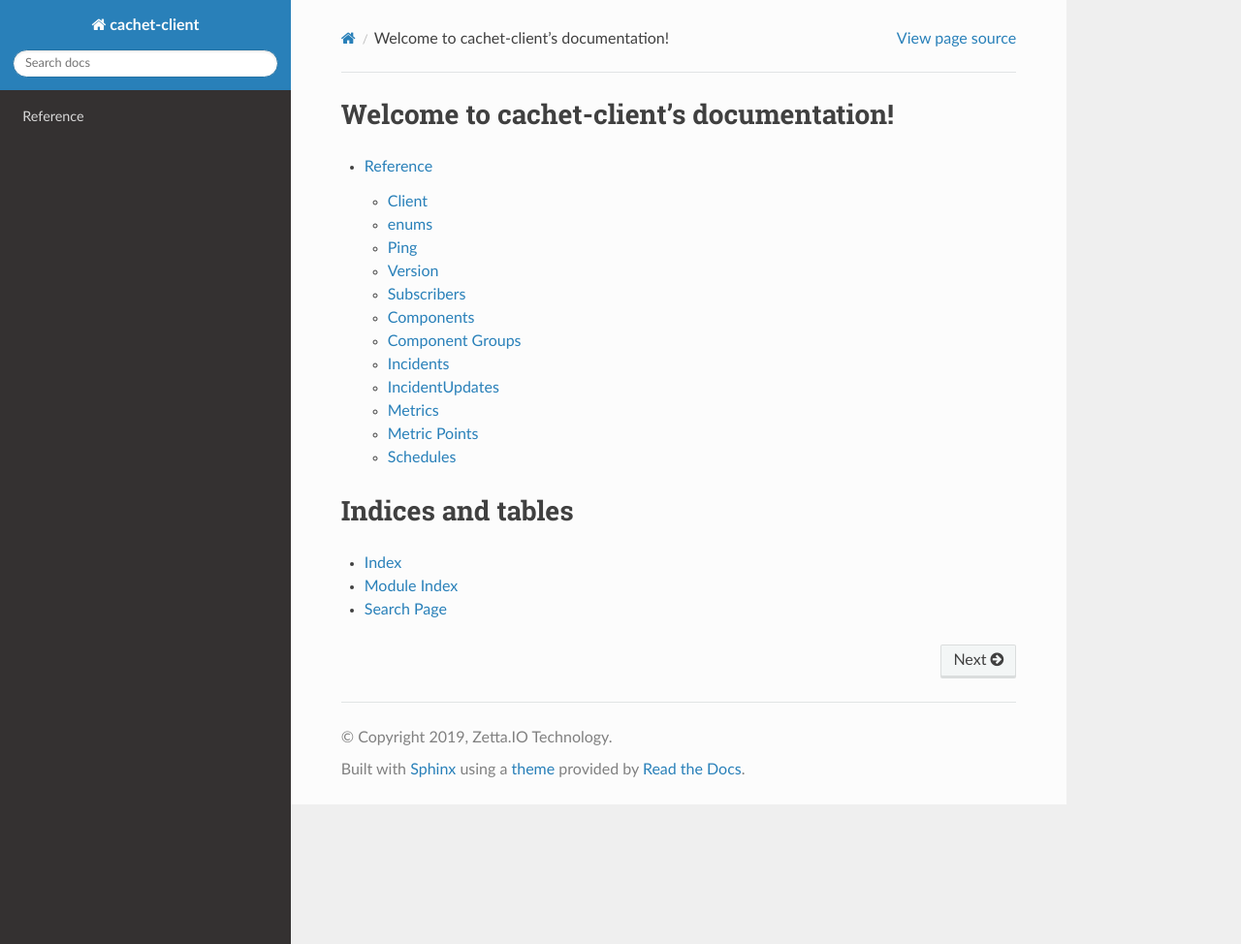
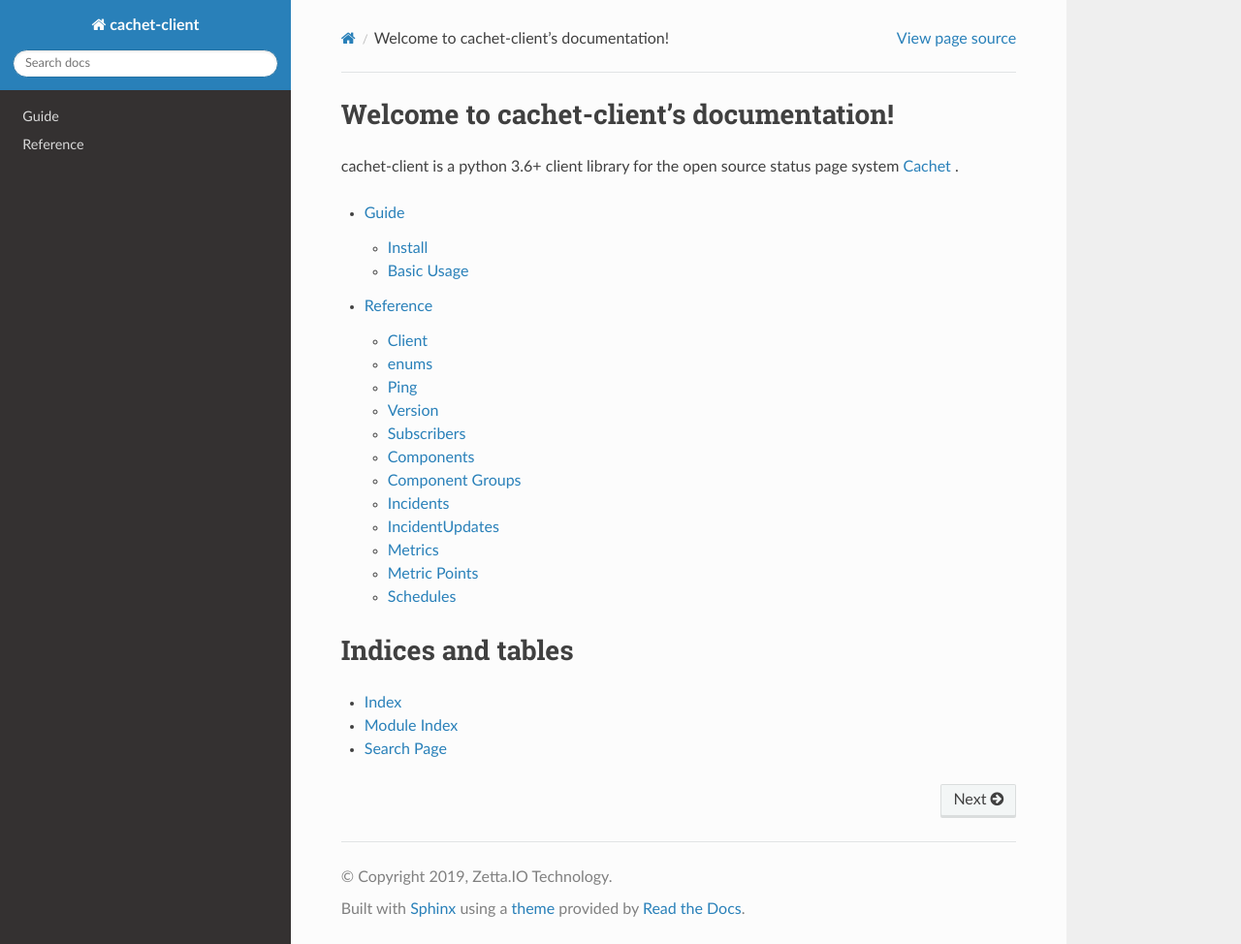
Before and after one commit to ZettaIO/cachet-client, a Sphinx documentation site: the page built from docs/index.rst, in a window 1280 px wide and 974 px high. Shown: the whole window at 97% size. Built offline with Sphinx 7.4.7 and the Read the Docs theme 2.0.0, drawn with Linux system fonts in a browser that asks for light colours.

Commit message:
rst structure

```diff
--- /dev/null
+++ b/docs/guide/basic_usage.rst
@@ -0,0 +1,6 @@
+
+Basic Usage
+===========
+
+Creating a client
+-----------------
--- /dev/null
+++ b/docs/guide/index.rst
@@ -0,0 +1,9 @@
+
+Guide
+=====
+
+.. toctree::
+   :maxdepth: 2
+
+   install
+   basic_usage
--- a/docs/index.rst
+++ b/docs/index.rst
@@ -6,9 +6,13 @@
 Welcome to cachet-client's documentation!
 =========================================
 
+cachet-client is a python 3.6+ client library for the open source status
+page system  `Cachet <https://github.com/CachetHQ/Cachet>`_ .
+
 .. toctree::
    :maxdepth: 2
 
+   guide/index
    reference/index
 
 Indices and tables
```
